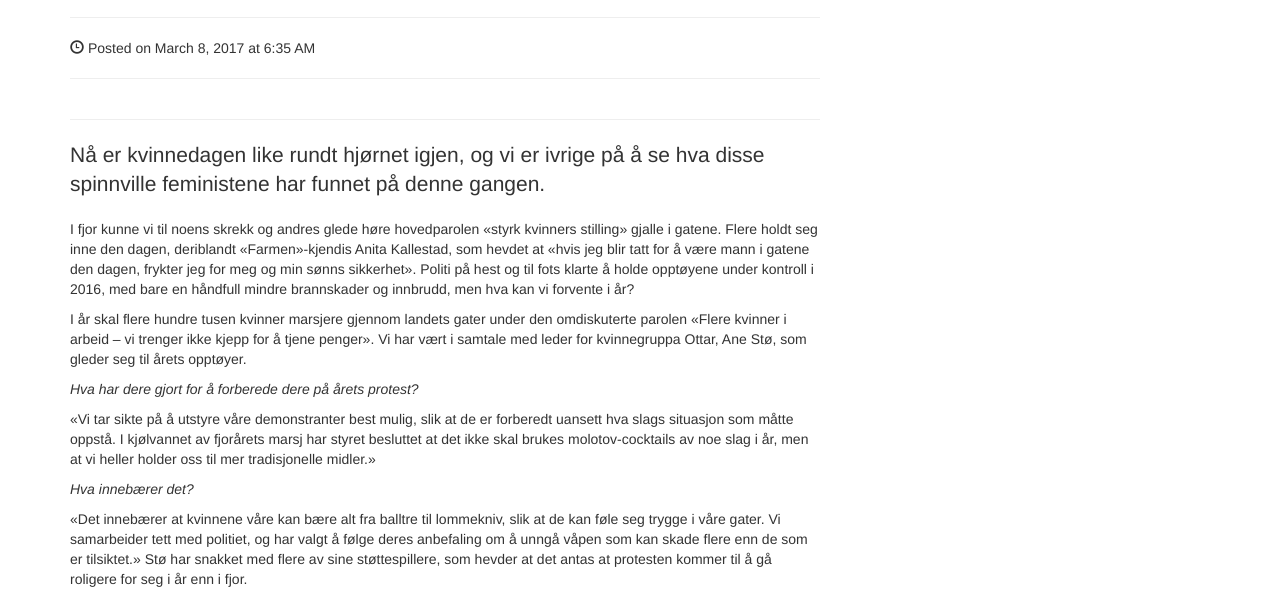
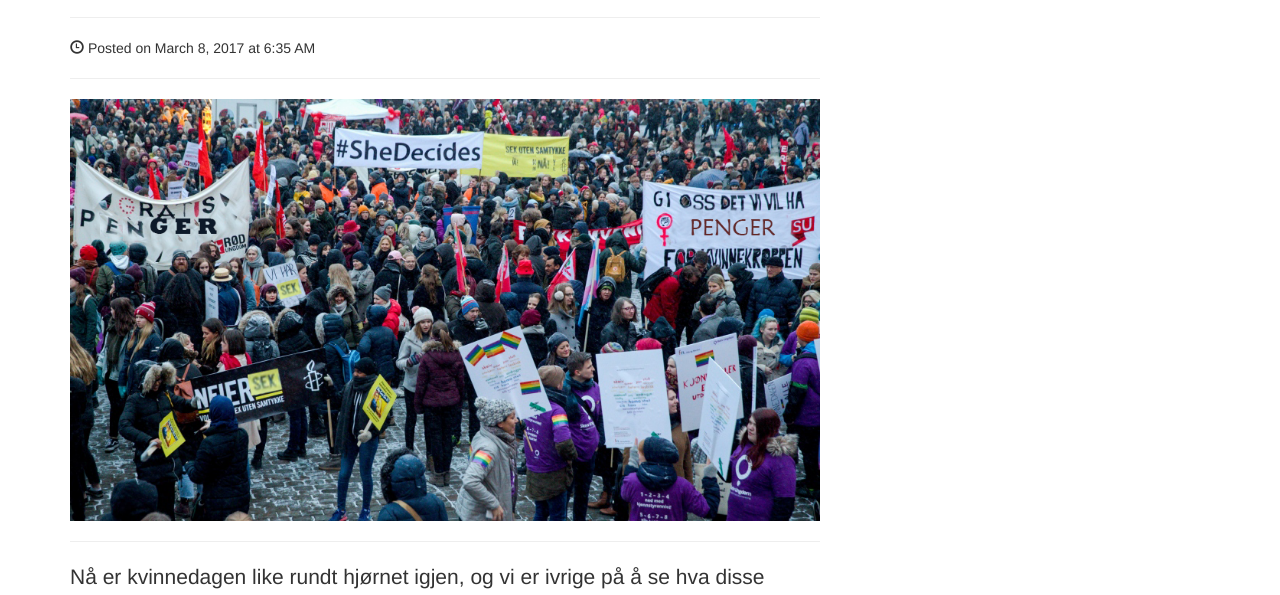
Before and after one commit to grusomnettside/grusomnettside, a website: page faktaunderlupen/kvinnedagen.html in a window 1280 px wide. Shown: the part 172-767 px from the top of the page. Drawn offline with Linux system fonts and the light colour scheme.

Commit message:
final content for kvinnedagen

```diff
--- a/faktaunderlupen/kvinnedagen.html
+++ b/faktaunderlupen/kvinnedagen.html
@@ -80,7 +80,7 @@
                 <hr>
 
                 <!-- Preview Image -->
-                <img class="img-responsive" src="img/ulrikke.jpg" alt="">
+                <img class="img-responsive" src="img/ulrikke.png" alt="">
 
                 <hr>
 
```
Also changed, not shown: faktaunderlupen/img/ulrikke.png (added).
